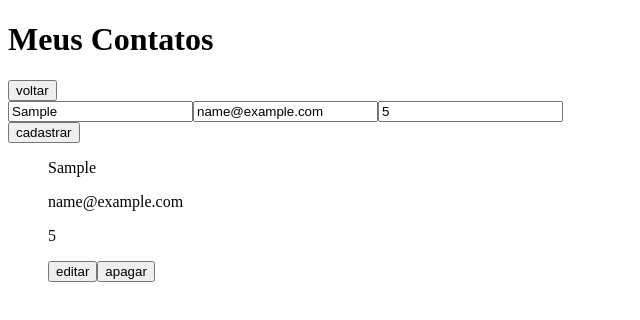
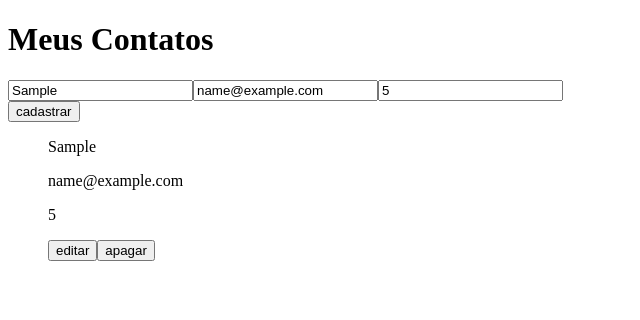
Before and after one commit to vithorDeveloper/ListaRedux, a React (Vite) app: page / in a window 1280 px wide. Both pictures are taken after typing "Sample", "name@example.com", "5" into the empty fields and a click on the button "cadastrar". Shown: the top 320 px of the page, without its empty margins (0-640 px from the left). Built offline with nearby package versions, Linux system fonts and the light colour scheme.

Commit message:
terminei a implementçaõ da função `editar`

```diff
--- a/src/components/Contato/index.jsx
+++ b/src/components/Contato/index.jsx
@@ -1,59 +1,82 @@
-// import { useDispatch } from "react-redux";
-// import { useState } from "react";
-// import { remover, editar as edit } from "../../store/reducers/salvarContato";
-// import Button from "../../components/Button/style";
+/* eslint-disable react/prop-types */
+import { useDispatch } from "react-redux";
+import { useState } from "react";
+import { remover, editar as edit } from "../../store/reducers/salvarContato";
+import Button from "../../components/Button/style";
 
-// const Contato = ({ contato }) => {
-//   const [editar, setEditar] = useState(false)
-//   const [nome, setNome] = useState(contato.nome)
-//   const [email, setEmail] = useState(contato.email)
-//   const [telefone, setTelefone] = useState(contato.telefone)
+const Contato = ({ contato }) => {
+  const [editar, setEditar] = useState(false)
+  const [nome, setNome] = useState(contato.nome)
+  const [email, setEmail] = useState(contato.email)
+  const [telefone, setTelefone] = useState(contato.telefone)
 
-//   const dispatch = useDispatch()
+  const [nomeInicial, setNomeInicial] = useState(contato.nome)
+  const [emailInicial, setEmailInicial] = useState(contato.email)
+  const [telefoneInicial, setTelefoneInicial] = useState(contato.telefone)
 
-//   return (
-//     <li key={contato.id}>
-//       { editar ? (
-//         <>
-//           <textarea
-//             value={nome}
-//             onChange={e => setNome(e.target.value)}
-//           />
-//           <textarea
-//             value={email}
-//             onChange={e => setEmail(e.target.value)}
-//           />
-//           <textarea
-//             value={telefone}
-//             onChange={e => setTelefone(e.target.value)}
-//           />
+  const dispatch = useDispatch()
 
-//           <Button onClick={() => {
-//             dispatch(edit({
-//               id: contato.id,
-//               nome,
-//               email,
-//               telefone
-//             }))
-//             setEditar(false)
-//           }}>
-//             salvar
-//           </Button>
+  const handleEditar = () => {
+    setEditar(true);
+    setNomeInicial(nome);
+    setEmailInicial(email);
+    setTelefoneInicial(telefone);
+  }
 
-//           <Button onClick={() => setEditar(false)}> cancelar </Button>
-//         </>
-//       ) : (
-//         <>
-//           <p>{contato.nome}</p>
-//           <p>{contato.email}</p>
-//           <p>{contato.telefone}</p>
 
-//           <Button onClick={() => setEditar(true)}> editar </Button>
-//           <Button onClick={() => dispatch(remover(contato.telefone))}> apagar </Button>
-//         </>
-//       )}
-//     </li>
-//   )
-// }
+  const handleContactInitial = () => {
+    setEditar(false)
+    setNome(nomeInicial)
+    setEmail(emailInicial)
+    setTelefone(telefoneInicial)
+  }
 
-// export default Contato
+  return (
+    <li key={contato.id}>
+      { editar ? (
+        <>
+          <input
+            type="text"
+            value={nome}
+            onChange={e => setNome(e.target.value)}
+          />
+          <input
+            type="text"
+            value={email}
+            onChange={e => setEmail(e.target.value)}
+          />
+          <input
+            type="text"
+            value={telefone}
+            onChange={e => setTelefone(e.target.value)}
+          />
+
+          <Button onClick={() => {
+            dispatch(edit({
+              id: contato.id,
+              nome,
+              email,
+              telefone
+            }))
+            setEditar(false)
+          }}>
+            salvar
+          </Button>
+
+          <Button onClick={() => handleContactInitial()}> cancelar </Button>
+        </>
+      ) : (
+        <>
+          <p>{nome}</p>
+          <p>{email}</p>
+          <p>{telefone}</p>
+
+          <Button onClick={() => handleEditar()}> editar </Button>
+          <Button onClick={() => dispatch(remover(contato.telefone))}> apagar </Button>
+        </>
+      )}
+    </li>
+  )
+}
+
+export default Contato
--- a/src/containers/FormDeCadastro/index.jsx
+++ b/src/containers/FormDeCadastro/index.jsx
@@ -27,7 +27,6 @@ const FormDeCadastro = () => {
 
   return(
     <>
-    <Botao text={"voltar"}/>
       <Form onSubmit={addContact}>
         <div>
           <input
--- a/src/containers/ListaDeContatos/index.jsx
+++ b/src/containers/ListaDeContatos/index.jsx
@@ -1,26 +1,10 @@
-import { useDispatch, useSelector } from "react-redux";
+import { useSelector } from "react-redux";
 import Container from "./style";
-import Button from "../../components/Button/style";
-import { remover, editar as edit } from "../../store/reducers/salvarContato";
-import { useState, useEffect } from "react";
 import EstiloGlobal from "../../styles/globalStyle";
+import Contato from "../../components/Contato";
 
 const ListaDeContatos = () => {
-
-  const [editar, setEditar] = useState(false)
-  const [nome, setNome] = useState('')
-  const [email, setEmail] = useState('')
-  const [telefone, setTelefone] = useState('')
-
   const contatos = useSelector((state) => state.contatos)
-
-  const dispatch= useDispatch()
-
-  useEffect(() => {
-    if(nome.length > 0){
-      setNome(nome)
-    }
-  }, [nome])
 
   return(
     <>
@@ -28,61 +12,7 @@ const ListaDeContatos = () => {
       <Container>
       <ul>
         {contatos.map(item => (
-          <li key={item.id}>
-
-
-
-            { editar ? (
-                <>
-                <div className="sectionInputs">
-                  <input
-                  type="text"
-                  value={nome}
-                  placeholder={item.nome}
-                  onChange={e => setNome(e.target.value)}
-                  />
-                  <input
-                  type="text"
-                  value={email}
-                  placeholder={item.email}
-                  onChange={e => setEmail(e.target.value)}
-                  />
-                  <input
-                  type="text"
-                  value={telefone}
-                  placeholder={item.telefone}
-                  onChange={e => setTelefone(e.target.value)}
-                  />
-                </div>
-
-                  <Button onClick={() => {
-                    dispatch(edit({
-                      nome,
-                      email,
-                      telefone
-                    }))
-                      setEditar(false)
-                    }}
-                  >
-                  salvar
-                  </Button>
-
-                  <Button onClick={() => setEditar(false)}> cancelar </Button>
-                </>
-              ) : (
-                <>
-                    <p>{item.nome}</p>
-                    <p>{item.email}</p>
-                    <p>{item.telefone}</p>
-
-                    <Button onClick={() => setEditar(true)}> editar </Button>
-
-                    <Button onClick={() => dispatch(remover(item.telefone))}> apagar </Button>
-                </>
-              )
-            }
-
-          </li>
+          <Contato key={item.id} contato={item} />
         ))}
       </ul>
       </Container>
--- a/src/store/reducers/salvarContato.js
+++ b/src/store/reducers/salvarContato.js
@@ -5,6 +5,15 @@ export const contatosSlice = createSlice ({
   initialState: [],
   reducers:{
     adicionar: (state, action) => {
+
+      const numeroExiste = state.find(
+        (numero) =>
+          numero.telefone === action.payload.telefone
+      )
+
+      if(numeroExiste){
+        alert('telefone ja cadastrado')
+      }else{
           const contato = {
               id: new Date().toISOString(),
               nome: action.payload.nome,
@@ -12,6 +21,8 @@ export const contatosSlice = createSlice ({
               telefone: action.payload.telefone
             }
           state.push(contato)
+        }
+
     },
 
     remover: (state, action) => {
@@ -23,9 +34,10 @@ export const contatosSlice = createSlice ({
       const indexContato = state.findIndex(
         (contato) => contato.id === action.payload.id
       )
+      console.log(indexContato)
 
       if(indexContato >= 0){
-        state.itens[indexContato] = action.payload
+        state[indexContato] = action.payload
       }
     }
   }
```
Lines whose indentation alone changed are shown as unchanged.
